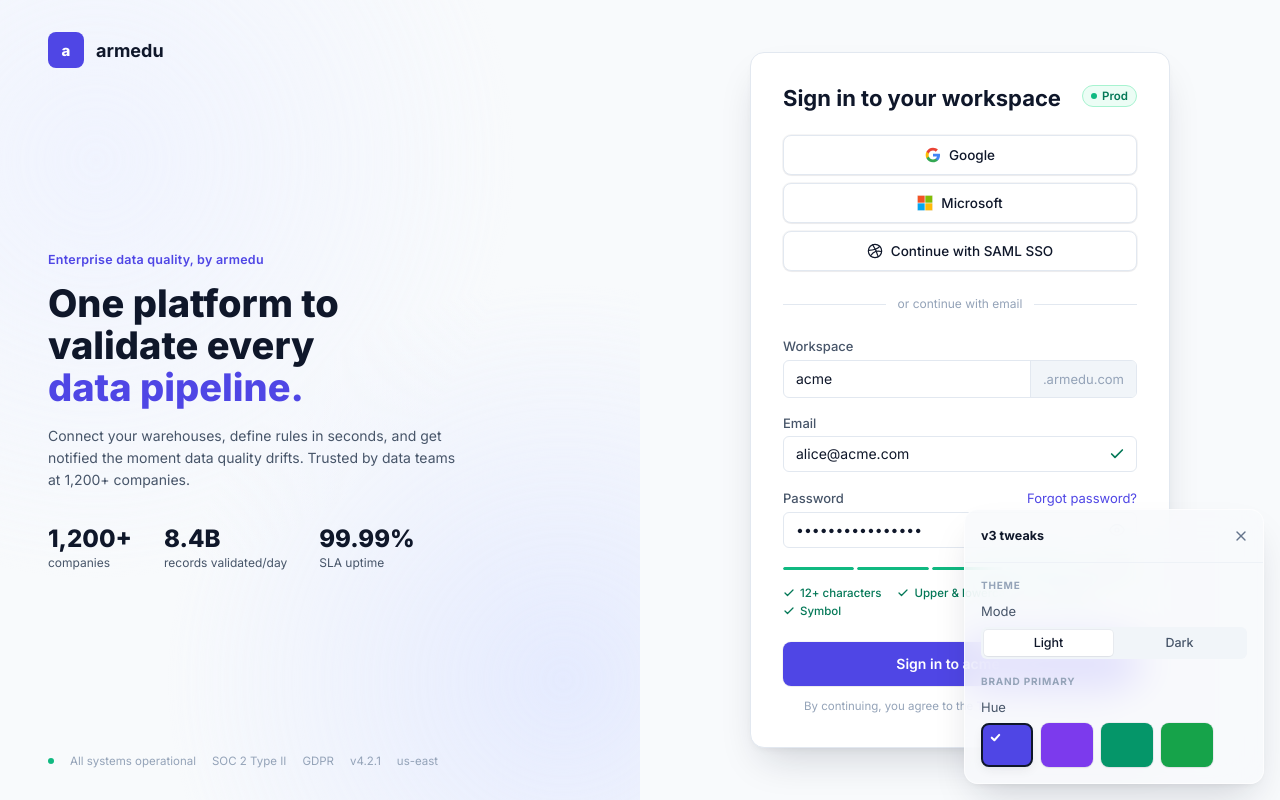
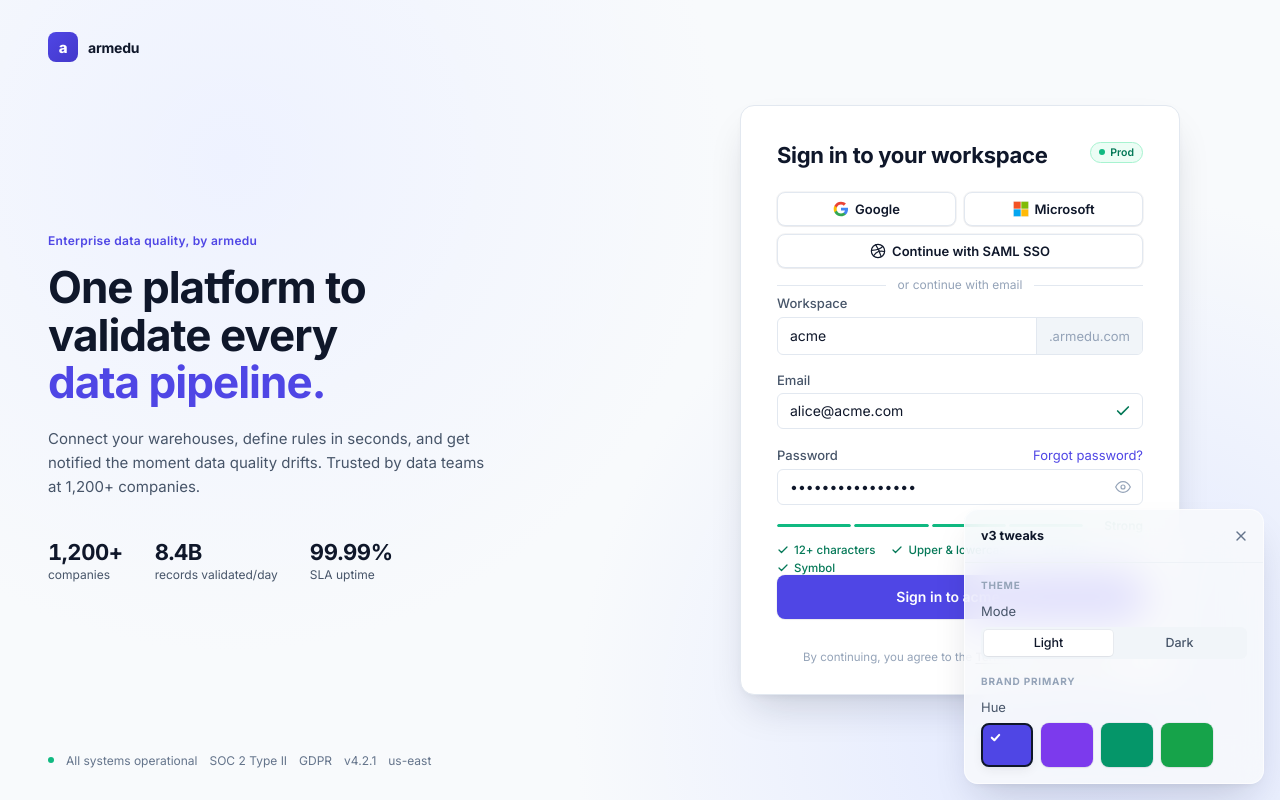
Before and after one commit to ayusharmedu/ayushfrontend, an Angular app: page /login in a window 1280 px wide. Built offline with nearby package versions, Linux system fonts and the light colour scheme.

Commit message:
fixed dashboard styling

```diff
--- a/src/styles/tokens/_semantic.scss
+++ b/src/styles/tokens/_semantic.scss
@@ -388,6 +388,7 @@
   --space-16: var(--primitive-space-16);
   --space-20: var(--primitive-space-20);
   --space-64: var(--primitive-space-64);
+  --space-110: 440px;
 
   --radius-none: var(--primitive-radius-none);
   --radius-xs: var(--primitive-radius-xs);
@@ -518,7 +519,30 @@
   --size-density-toggle-button: calc(var(--space-6) + var(--space-0-5));
   --size-dashboard-avatar: calc(var(--space-7) + var(--space-0-5));
   --size-login-panel-min: 420px;
-  --size-login-card-max: 420px;
+  --size-login-card-max: var(--space-110);
+  --size-login-panel-pad-y: var(--space-16);
+  --size-login-panel-pad-x: var(--space-18);
+  --size-login-brand-mark: calc(var(--space-7) + var(--space-0-5));
+  --size-login-brand-gap: var(--space-2-5);
+  --size-login-card-pad-top: var(--space-9);
+  --size-login-card-pad-x: var(--space-9);
+  --size-login-card-pad-bottom: var(--space-7);
+  --size-login-card-header-gap: var(--space-6);
+  --size-login-field-height: calc(var(--space-9) + var(--space-0-5));
+  --size-login-field-block-gap: var(--space-3-5);
+  --size-login-label-gap: var(--space-1-5);
+  --size-login-subtitle-max-width: var(--space-110);
+  --size-login-stats-gap: var(--space-8);
+  --size-login-stats-offset: var(--space-10);
+  --size-login-divider-offset: var(--space-5);
+  --size-login-password-toggle: var(--space-7);
+  --size-login-password-toggle-inset: var(--space-1-5);
+  --size-login-strength-offset: var(--space-2);
+  --size-login-strength-gap: var(--space-1);
+  --size-login-criteria-gap: var(--space-2);
+  --size-login-criteria-item-gap: 3px;
+  --size-login-terms-offset: 18px;
+  --size-login-footer-dot: 3px;
   --size-mobile-hero-min-height: 50vh;
   --size-panel-width: 300px;
   --size-avatar-sm: var(--space-6);
@@ -566,6 +590,14 @@
   --text-dashboard-subtitle-size: var(--text-ui-lg-size);
   --text-dashboard-cell-size: var(--text-ui-lg-size);
   --text-dashboard-meta-size: var(--text-body-xs-size);
+  --text-login-brand-size: var(--text-body-size);
+  --text-login-brand-mark-size: var(--text-logo-size);
+  --text-login-eyebrow-size: var(--text-body-xs-size);
+  --text-login-title-size: 44px;
+  --text-login-copy-size: var(--text-heading-xs-size);
+  --text-login-field-size: var(--text-ui-lg-size);
+  --text-login-link-size: var(--text-body-xs-size);
+  --text-login-version-size: var(--text-micro-size);
   --text-logo-size: var(--text-heading-xs-size);
   --text-wordmark-size: 18px;
   --text-card-heading-size: var(--text-metric-md-size);
@@ -578,12 +610,17 @@
   --motion-page-enter: 220ms var(--motion-enter);
   --line-height-hero: var(--text-display-lh);
   --line-height-page-title: 1.15;
+  --line-height-login-title: 1.08;
   --line-height-control: 1;
   --line-height-dashboard-copy: var(--text-body-lh);
   --line-height-copy-relaxed: 1.6;
 
   --tracking-page-title: -0.5px;
   --tracking-metric-value: -0.4px;
+  --tracking-login-title: -1px;
+  --tracking-login-brand: -0.2px;
+  --tracking-login-brand-mark: -0.3px;
+  --tracking-login-eyebrow: 0.3px;
   --tracking-tight: 0.02em;
   --tracking-label: 0.03em;
   --tracking-meta: 0.05em;
--- a/src/styles/ui-components/_dashboard.scss
+++ b/src/styles/ui-components/_dashboard.scss
@@ -179,13 +179,33 @@
   font-size: var(--text-body-size);
 }
 
-.avatar-indigo { background: var(--color-accent-indigo); }
-.avatar-sky { background: var(--color-accent-sky); }
-.avatar-amber { background: var(--color-accent-amber); }
-.avatar-emerald { background: var(--color-accent-emerald); }
-.avatar-rose { background: var(--color-accent-rose); }
-.avatar-violet { background: var(--color-accent-violet); }
-.avatar-orange { background: var(--color-accent-orange); }
+.avatar-indigo {
+  background: var(--color-accent-indigo);
+}
+
+.avatar-sky {
+  background: var(--color-accent-sky);
+}
+
+.avatar-amber {
+  background: var(--color-accent-amber);
+}
+
+.avatar-emerald {
+  background: var(--color-accent-emerald);
+}
+
+.avatar-rose {
+  background: var(--color-accent-rose);
+}
+
+.avatar-violet {
+  background: var(--color-accent-violet);
+}
+
+.avatar-orange {
+  background: var(--color-accent-orange);
+}
 
 .scope-pill {
   display: inline-flex;
@@ -209,16 +229,29 @@
   display: inline-block;
 }
 
-.scope-org .scope-dot { background: var(--color-scope-org); }
-.scope-dept .scope-dot { background: var(--color-scope-dept); }
-.scope-team .scope-dot { background: var(--color-scope-team); }
+.scope-org .scope-dot {
+  background: var(--color-scope-org);
+}
+
+.scope-dept .scope-dot {
+  background: var(--color-scope-dept);
+}
+
+.scope-team .scope-dot {
+  background: var(--color-scope-team);
+}
 
 .login-page {
   min-height: var(--size-viewport-height);
   display: grid;
   grid-template-columns: minmax(0, 1fr) minmax(var(--size-login-panel-min), 1fr);
   background: var(--color-surface-canvas);
+  background-image:
+    radial-gradient(circle at 18% 20%, var(--color-brand-subtle) 0%, transparent 40%),
+    radial-gradient(circle at 86% 90%, var(--color-brand-muted) 0%, transparent 40%);
   animation: fade-up var(--motion-page-enter);
+  box-sizing: border-box;
+  overflow: hidden;
 }
 
 .login-panel-left {
@@ -227,18 +260,7 @@
   justify-content: space-between;
   padding: var(--space-8) var(--space-12);
   position: relative;
-  overflow: hidden;
-}
 
-.login-panel-left::before {
-  content: '';
-  position: absolute;
-  inset: 0;
-  background:
-    radial-gradient(circle at 15% 20%, var(--color-brand-subtle) 0%, transparent 50%),
-    radial-gradient(circle at 88% 85%, var(--color-brand-muted) 0%, transparent 45%);
-  opacity: 0.8;
-  pointer-events: none;
 }
 
 .login-wordmark,
@@ -250,34 +272,41 @@
 .login-wordmark {
   display: flex;
   align-items: center;
-  gap: var(--space-3);
+  gap: var(--size-login-brand-gap);
 }
 
 .login-logo {
-  width: var(--size-logo-md);
-  height: var(--size-logo-md);
+  width: var(--size-login-brand-mark);
+  height: var(--size-login-brand-mark);
   border-radius: var(--radius-md);
-  font-size: var(--text-logo-size);
+  background: linear-gradient(135deg, var(--color-brand-accent), var(--color-brand-700));
+  color: var(--color-brand-on);
+  box-shadow: var(--shadow-brand-mark);
+  font-size: var(--text-login-brand-mark-size);
+  letter-spacing: var(--tracking-login-brand-mark);
 }
 
 .login-wordmark-text {
-  font-size: var(--text-wordmark-size);
+  font-size: var(--text-login-brand-size);
   font-weight: var(--text-ui-strong-weight);
+  letter-spacing: var(--tracking-login-brand);
 }
 
 .login-eyebrow {
-  font-size: var(--text-ui-sm-size);
+  font-size: var(--text-login-eyebrow-size);
   font-weight: var(--text-ui-semibold-weight);
   color: var(--color-brand-accent);
-  letter-spacing: var(--tracking-tight);
+  letter-spacing: var(--tracking-login-eyebrow);
   margin-bottom: var(--space-4);
 }
 
 .login-tagline {
-  font-size: var(--text-hero-size);
-  font-weight: var(--text-ui-heavy-weight);
-  line-height: var(--line-height-hero);
+  font-size: var(--text-login-title-size);
+  font-weight: var(--text-ui-strong-weight);
+  line-height: var(--line-height-login-title);
+  letter-spacing: var(--tracking-login-title);
   color: var(--color-text-primary);
+  text-wrap: balance;
 }
 
 .login-tagline em {
@@ -286,23 +315,25 @@
 }
 
 .login-sub {
-  font-size: var(--text-body-size);
+  font-size: var(--text-login-copy-size);
   line-height: var(--line-height-copy-relaxed);
   color: var(--color-text-secondary);
-  margin-top: var(--space-4);
-  max-width: var(--size-login-card-max);
+  margin-top: var(--space-5);
+  max-width: var(--size-login-subtitle-max-width);
 }
 
 .login-stats {
   display: flex;
-  gap: var(--space-8);
-  margin-top: var(--space-8);
+  gap: var(--size-login-stats-gap);
+  margin-top: var(--size-login-stats-offset);
 }
 
 .login-stat-val {
-  font-size: var(--text-heading-lg-size);
-  font-weight: var(--text-ui-heavy-weight);
+  font-size: var(--text-metric-md-size);
+  font-weight: var(--text-ui-strong-weight);
   color: var(--color-text-primary);
+  letter-spacing: var(--tracking-metric-value);
+  font-variant-numeric: tabular-nums;
 }
 
 .login-stat-lbl {
@@ -315,17 +346,27 @@
   display: flex;
   align-items: center;
   flex-wrap: wrap;
-  gap: var(--space-4);
-  font-size: var(--text-ui-xs-size);
-  color: var(--color-text-muted);
+  gap: var(--space-3);
+  font-size: var(--text-body-xs-size);
+  color: var(--color-text-tertiary);
+}
+
+.login-status-bar a,
+.login-status-bar span {
+  color: inherit;
+  text-decoration: none;
+}
+
+.login-status-bar .login-version {
+  font-family: var(--primitive-font-mono);
+  font-size: var(--text-login-version-size);
 }
 
 .login-panel-right {
   display: flex;
   align-items: center;
   justify-content: center;
-  padding: var(--space-8);
-  background: var(--color-surface-canvas);
+  padding: var(--size-login-panel-pad-y) var(--size-login-panel-pad-x);
 }
 
 .login-card {
@@ -334,11 +375,10 @@
   background: var(--color-surface-raised);
   border: var(--border-thin) solid var(--color-border-default);
   border-radius: var(--radius-xl);
-  padding: var(--space-8);
+  padding: var(--size-login-card-pad-top) var(--size-login-card-pad-x) var(--size-login-card-pad-bottom);
   box-shadow: var(--shadow-lg);
   display: flex;
   flex-direction: column;
-  gap: var(--space-6);
 }
 
 .login-card-header {
@@ -346,44 +386,52 @@
   align-items: flex-start;
   justify-content: space-between;
   gap: var(--space-4);
+  margin-bottom: var(--size-login-card-header-gap);
 }
 
 .login-card-title {
   font-size: var(--text-card-heading-size);
   font-weight: var(--text-ui-strong-weight);
+  letter-spacing: var(--tracking-login-brand-mark);
+  color: var(--color-text-primary);
 }
 
 .login-env-badge {
   display: inline-flex;
   align-items: center;
   gap: var(--size-inline-gap-xs);
-  height: var(--size-badge-height);
-  padding: 0 var(--space-2);
+  padding: var(--offset-control-inset) var(--space-2);
   background: var(--color-success-bg);
   color: var(--color-success-fg);
   border: var(--border-thin) solid var(--color-success-border);
   border-radius: var(--radius-full);
-  font-size: var(--text-ui-xs-size);
+  font-size: var(--text-ui-micro-size);
   font-weight: var(--text-ui-semibold-weight);
 }
 
 .sso-buttons {
-  display: flex;
-  flex-direction: column;
+  display: grid;
+  grid-template-columns: repeat(2, minmax(0, 1fr));
   gap: var(--space-2);
+  margin-bottom: var(--space-2);
+}
+
+.sso-buttons .sso-btn:last-child {
+  grid-column: 1 / -1;
 }
 
 .sso-btn {
   display: flex;
   align-items: center;
   justify-content: center;
-  gap: var(--space-2);
-  height: var(--size-control-lg);
+  gap: var(--space-1-5);
+  height: var(--size-control-md);
+  padding: 0 var(--space-3);
   border-radius: var(--radius-md);
   background: var(--color-surface-raised);
   border: var(--border-thin) solid var(--color-border-default);
-  font-size: var(--text-ui-lg-size);
-  font-weight: var(--text-ui-medium-weight);
+  font-size: var(--text-button-size);
+  font-weight: var(--text-ui-semibold-weight);
   cursor: pointer;
   color: var(--color-text-primary);
   font-family: var(--primitive-font-sans);
@@ -424,11 +472,14 @@
   color: var(--color-text-muted);
   text-align: center;
   line-height: var(--text-micro-lh);
+  margin-top: var(--size-login-terms-offset);
 }
 
 .login-terms a {
-  color: var(--color-text-link);
-  text-decoration: none;
+  color: var(--color-text-secondary);
+  font-weight: var(--text-ui-medium-weight);
+  text-decoration: underline;
+  text-underline-offset: var(--space-0-5);
 }
 
 @media (max-width: semantic.$breakpoint-login) {
@@ -443,6 +494,7 @@
 }
 
 @media (max-width: semantic.$breakpoint-sm) {
+
   .login-panel-left,
   .login-panel-right {
     padding: var(--space-5);
```
